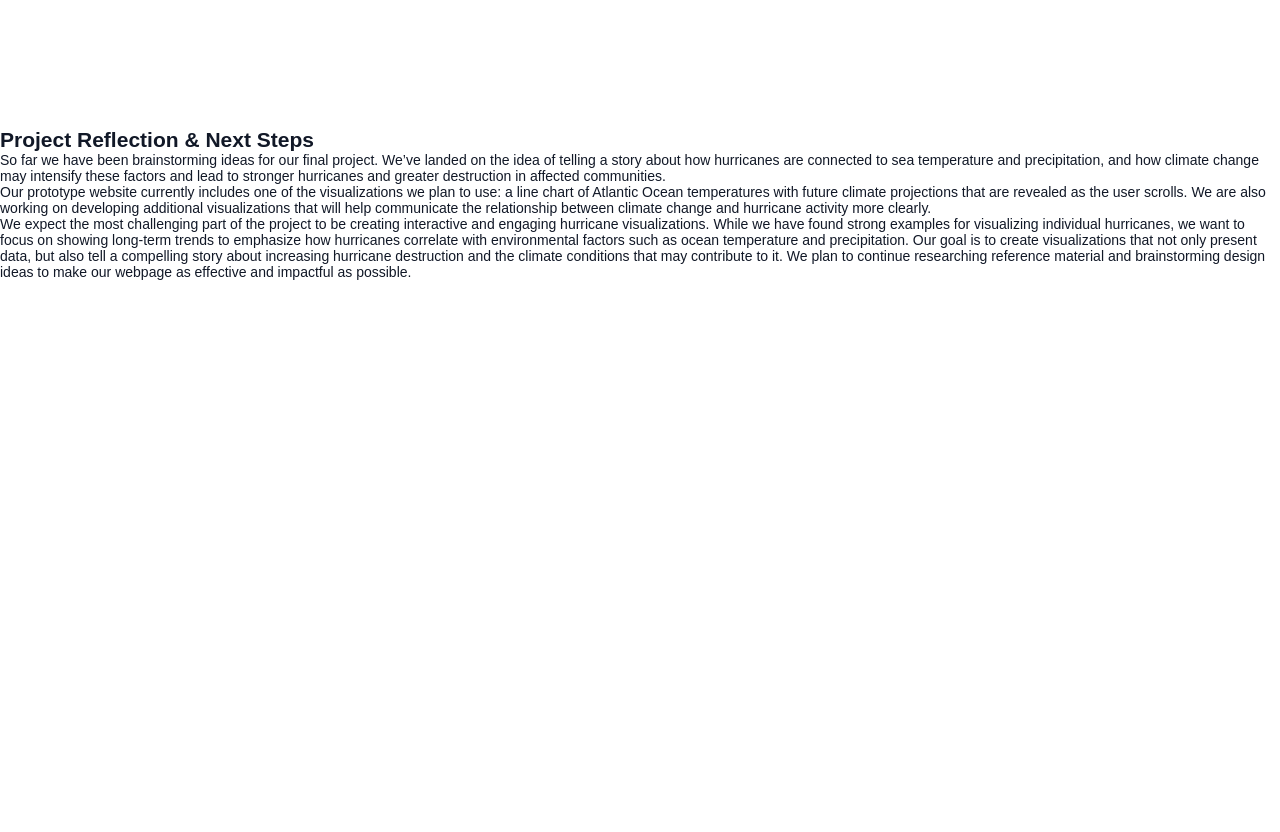
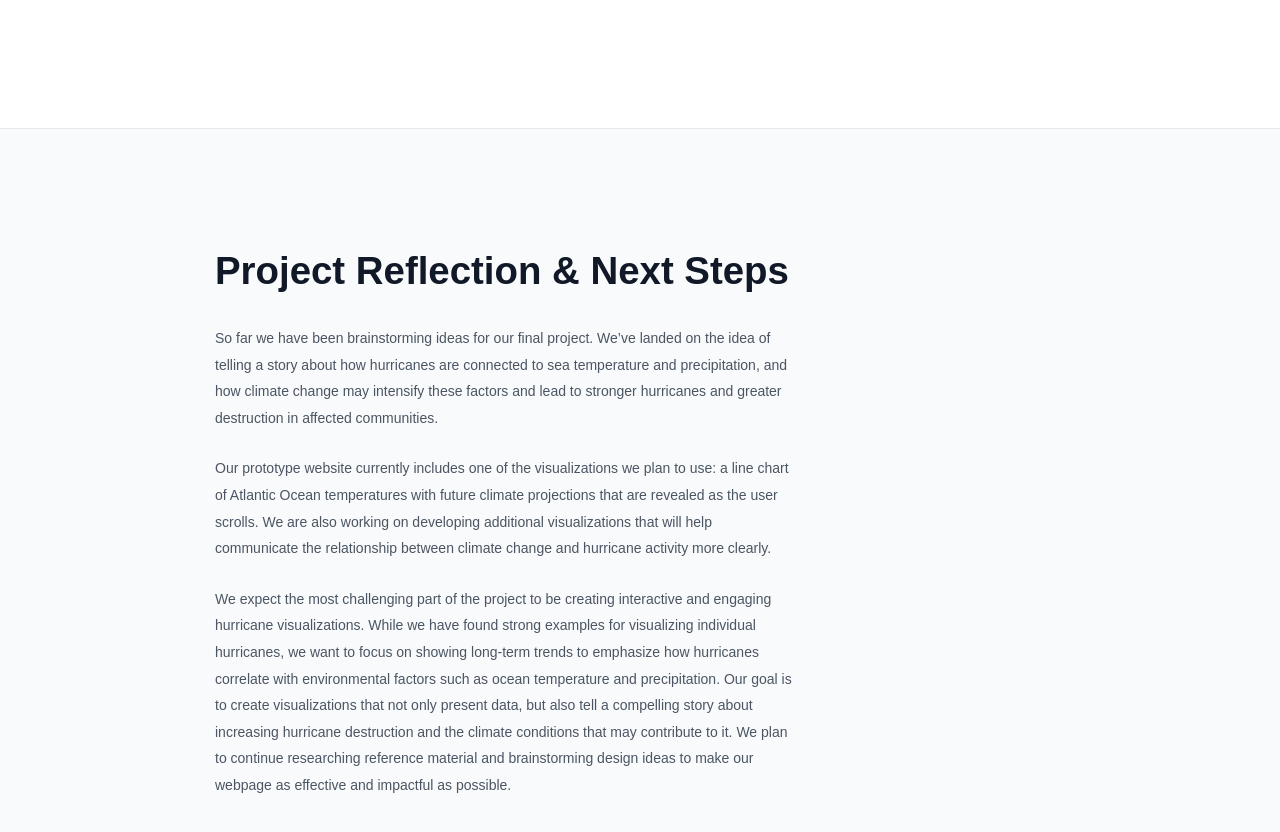
Before and after one commit to Kmalva/Hurricane-Final_Project, a plain HTML site: page index.html in a window 1280 px wide. Shown: the part 4700-5532 px from the top of the page. Before the commit the page ends 4980 px from the top, so only its background shows below. Drawn offline with nearby package versions, Linux system fonts and the light colour scheme; a script that the page names is missing.

Commit message:
Add styles for project writeup section

```diff
--- a/style.css
+++ b/style.css
@@ -151,3 +151,31 @@ svg#main-chart { display: block; width: 100%; overflow: visible; }
   box-shadow: 0 2px 8px rgba(0,0,0,0.08);
   min-width: 160px;
 }
+
+/* PROJECT WRITEUP */
+
+#project-writeup{
+  padding: 120px 8vw;
+  background: #f9fafb;
+  border-top: 1px solid var(--border);
+}
+
+.writeup-container{
+  max-width: 850px;
+  margin: 0 auto;
+}
+
+#project-writeup h2{
+  font-size: clamp(1.8rem, 3vw, 2.8rem);
+  line-height: 1.15;
+  margin-bottom: 2rem;
+  color: var(--text);
+}
+
+#project-writeup p{
+  font-size: 14px;
+  line-height: 1.9;
+  color: #4b5563;
+  margin-bottom: 1.5rem;
+  max-width: 75ch;
+}
```
